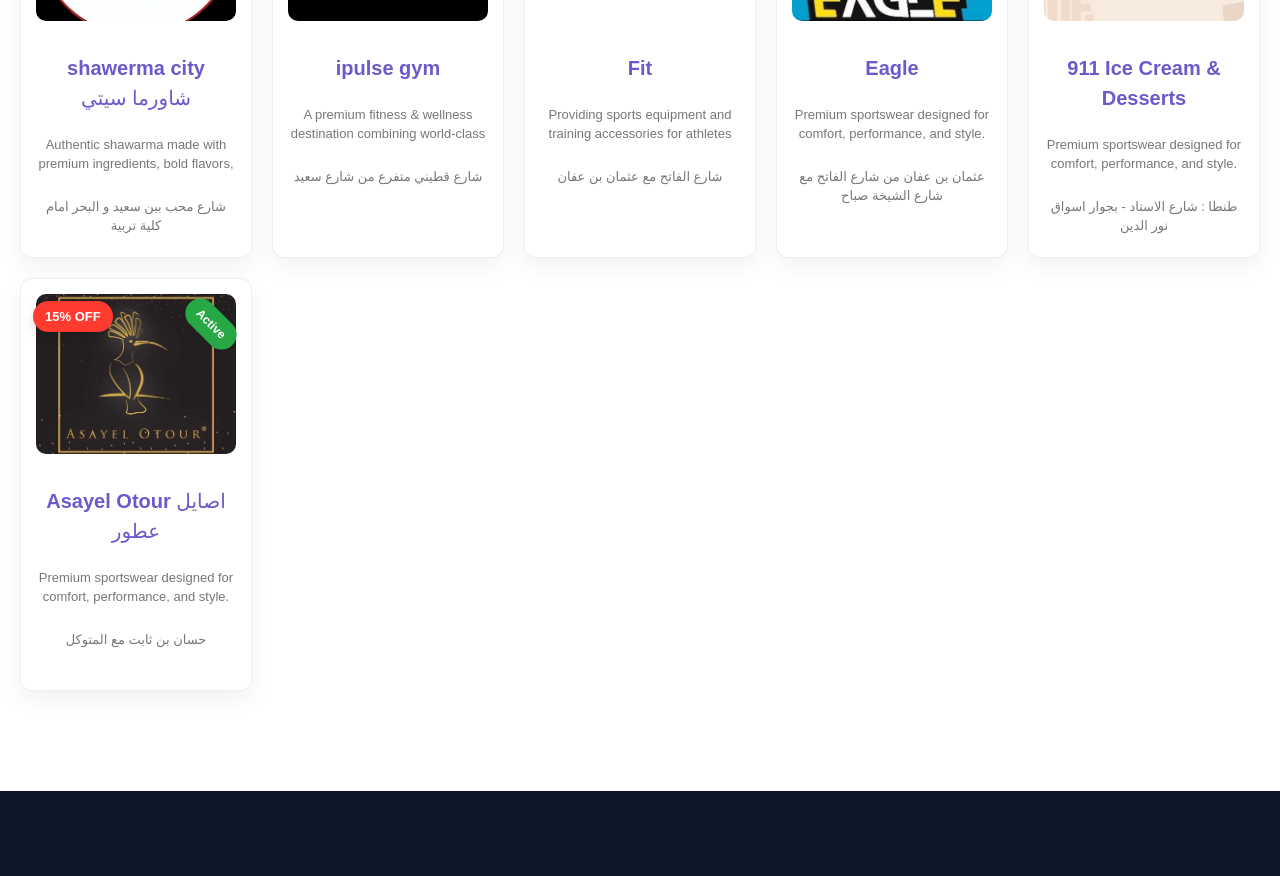
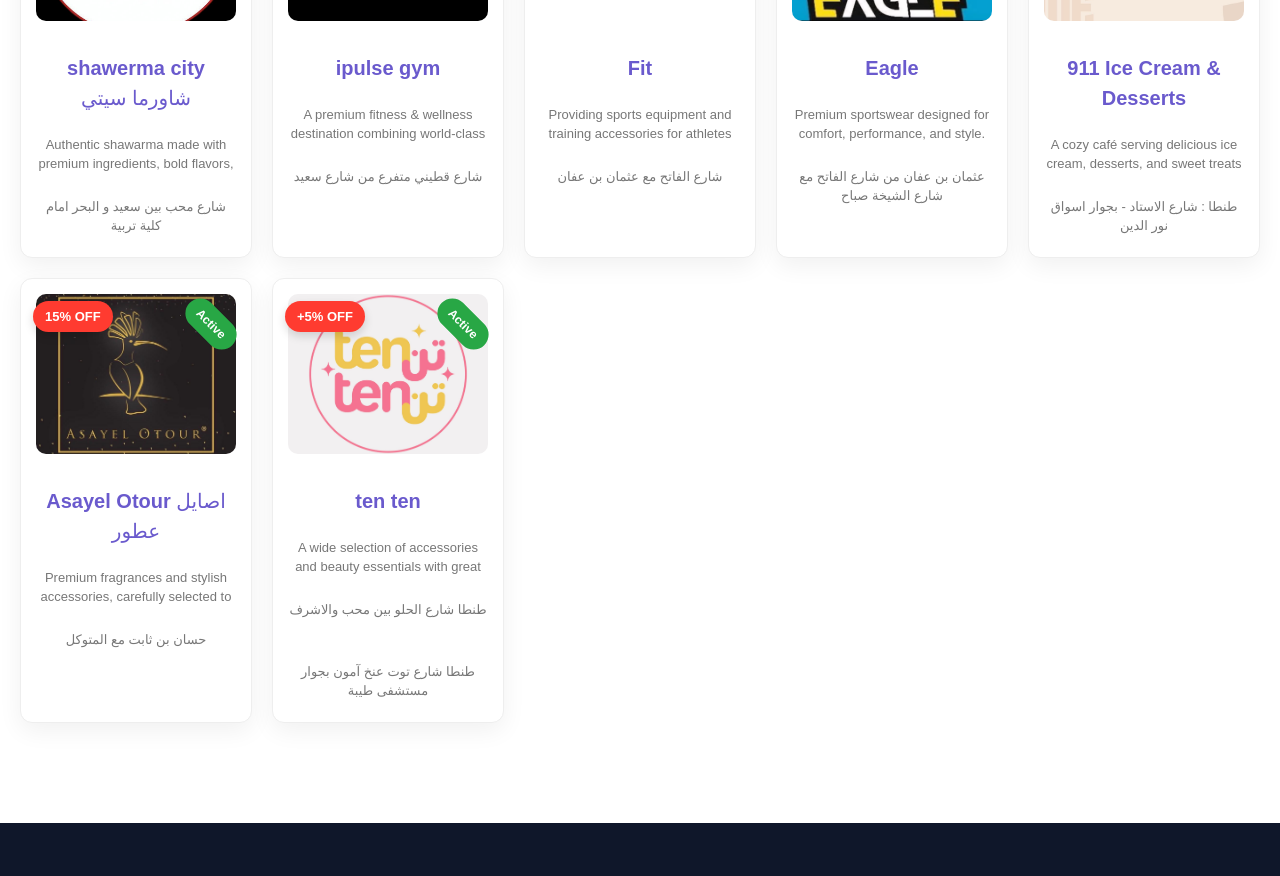
Before and after one commit to malakehab2003/voucher, a React (Vite) app in the folder frontend/voucher/: page /deals in a window 1280 px wide. Shown: the part 3280-4156 px from the top of the page. Built offline with nearby package versions, Linux system fonts and the light colour scheme; no server answers; the HTML template or start-up script is replaced by a standard one.

Commit message:
add store

```diff
--- a/frontend/voucher/src/data/data.js
+++ b/frontend/voucher/src/data/data.js
@@ -128,6 +128,7 @@
         description: "Delicious meals and a cozy dining experience crafted to satisfy every taste and moment.",
         category_id: 7,
         percentage: "15%",
+        note: "رولز الخصم شغال علي المنيو الاساسي فقط وليس منيو البوكسات",
         status: "Active",
         addresses: ["تقاطع حسان بن ثابت مع المتوكل", "الإستاد أمام شارع 306", "داخل نادي طنطا"],
         logos: ["rolz.jpeg"],
@@ -248,7 +249,7 @@
         name: "Bellissimo",
         description: "Specialty coffee crafted with passion, paired with selected desserts and refreshing beverages. An elegant café experience for those who appreciate quality and taste.",
         category_id: 9,
-        percentage: "30%",
+        percentage: "20%",
         status: "Active",
         addresses: [
             "طنطا - نادى طنطا الرياضى",
@@ -344,10 +345,11 @@
     {
         id: "30",
         name: "911 Ice Cream & Desserts",
-        description: "Premium sportswear designed for comfort, performance, and style. Everything you need to stay active, confident, and ready to move.",
+        description: "A cozy café serving delicious ice cream, desserts, and sweet treats made to satisfy every craving.",
         category_id: 7,
         percentage: "10%",
         status: "Active",
+        links: "https://linktr.ee/911IceCream",
         addresses: ["طنطا : شارع الاستاد - بجوار اسواق نور الدين"],
         logos: ["911.jpeg"],
         images: ["911_menu1.jpeg", "911_menu2.jpeg", "911_menu3.jpeg", "911_menu4.jpeg", "911_menu5.jpeg", "911_menu6.jpeg", "911_menu7.jpeg", "911_menu8.jpeg", "911_menu9.jpeg"]
@@ -355,7 +357,7 @@
     {
         id: "31",
         name: "Asayel Otour اصايل عطور",
-        description: "Premium sportswear designed for comfort, performance, and style. Everything you need to stay active, confident, and ready to move.",
+        description: "Premium fragrances and stylish accessories, carefully selected to suit every taste.",
         category_id: 6,
         percentage: "15%",
         status: "Active",
@@ -363,4 +365,15 @@
         logos: ["Asayel Otour.jpeg"],
         images: []
     },
+    {
+        id: "32",
+        name: "ten ten",
+        description: "A wide selection of accessories and beauty essentials with great quality at affordable prices.",
+        category_id: 3,
+        percentage: "+5%",
+        status: "Active",
+        addresses: ["طنطا شارع الحلو بين محب والاشرف", "طنطا شارع توت عنخ آمون بجوار مستشفى طيبة"],
+        logos: ["ten_ten.jpeg"],
+        images: []
+    },
 ]
--- a/frontend/voucher/src/pages/Store.css
+++ b/frontend/voucher/src/pages/Store.css
@@ -35,6 +35,50 @@
   margin: 10px auto;
 }
 
+/* note */
+.store-note {
+  margin: 25px 0;
+  padding: 14px 18px;
+  background: #fff8e6;
+  border-left: 5px solid #f0ad4e;
+  border-radius: 8px;
+  color: #6b4f00;
+  font-size: 0.95rem;
+  line-height: 1.6;
+}
+
+.store-note strong {
+  color: #b36b00;
+}
+
+/* link */
+.links_store {
+  margin-top: 20px;
+  display: flex;
+  align-items: center;
+  justify-content: center;
+  gap: 12px;
+  flex-wrap: wrap;
+}
+
+.link_store {
+  display: inline-flex;
+  align-items: center;
+  gap: 6px;
+  padding: 10px 16px;
+  background: #007bff;
+  color: #fff;
+  text-decoration: none;
+  border-radius: 8px;
+  font-weight: 600;
+  transition: 0.2s ease;
+}
+
+.link_store:hover {
+  background: #0056b3;
+}
+
+/* images */
 .store-images {
   display: flex;
   gap: 10px;
--- a/frontend/voucher/src/pages/Store.jsx
+++ b/frontend/voucher/src/pages/Store.jsx
@@ -82,6 +82,23 @@
 
         <p>{store.description}</p>
 
+        {/* Notes */}
+        {store.note && <div className="store-note">
+          <strong>⚠️ Note:</strong> {store.note}
+        </div>}
+
+        {/* links */}
+        {store.links && <div className="links_store">
+          <a
+            href={store.links}
+            target="_blank"
+            rel="noopener noreferrer"
+            className="link_store"
+          >
+            Visit Link
+          </a>
+        </div>}
+
         {/* STORE IMAGES */}
         {store.images?.length > 0 && (
           <div className="store-images">
```
